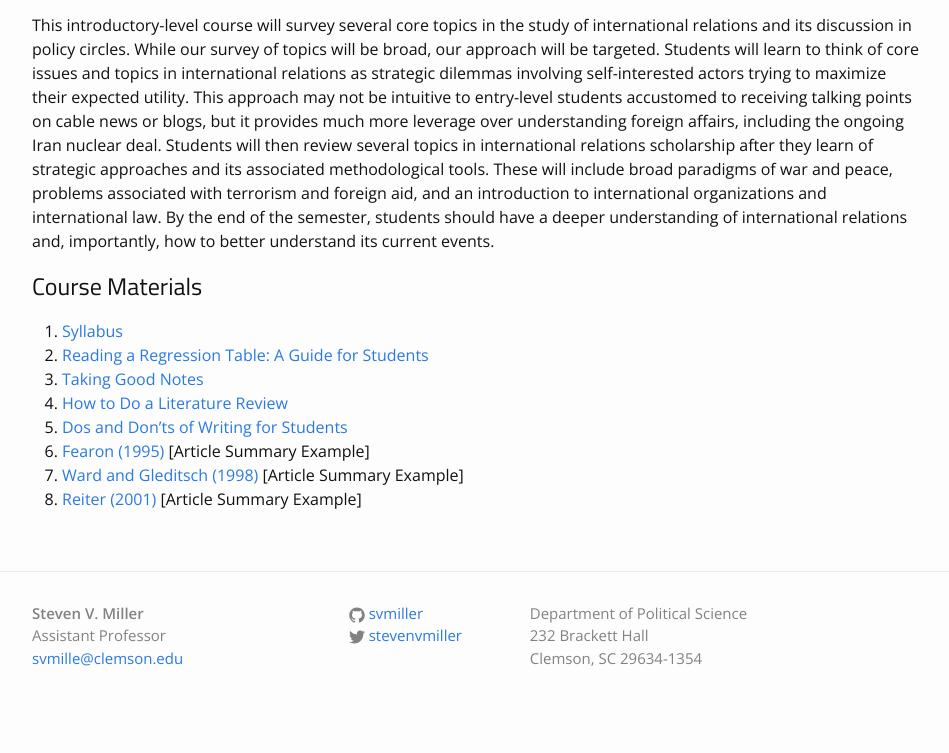
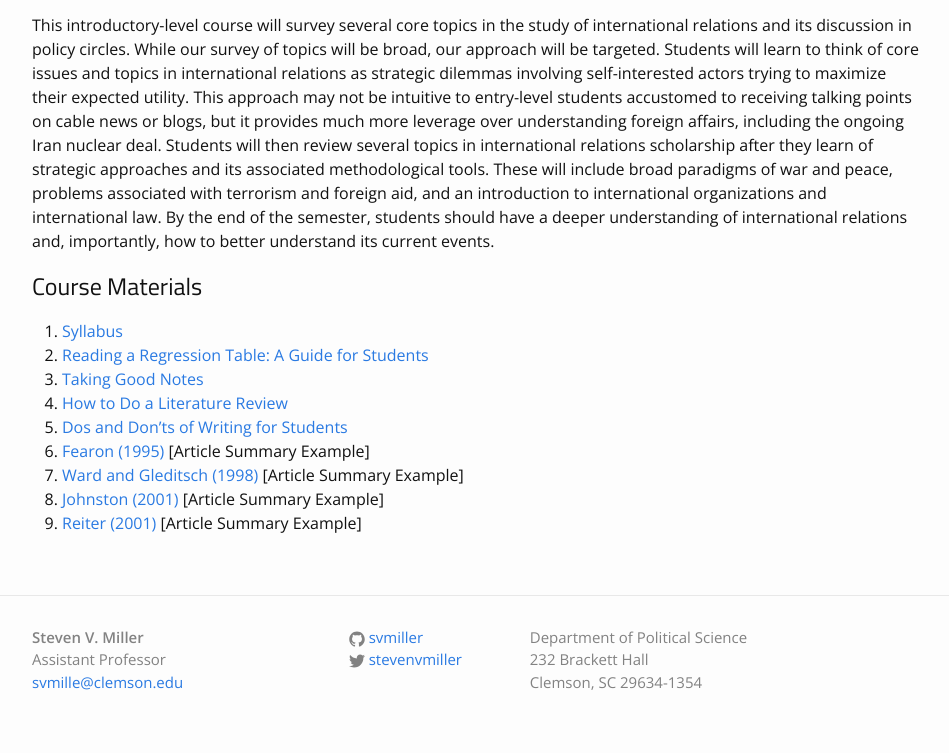
Before and after one commit to svmiller/svmiller.github.io, a Jekyll site: the page built from teaching/posc-1020.md, in a window 1280 px wide. Shown: the part 505-1258 px from the top of the page, without its empty margins (163-1112 px from the left). Built offline with Jekyll 4.4.1, drawn with Linux system fonts in a browser that asks for light colours; before the commit the page ends 1234 px from its top, so only the background shows below that.

Commit message:
another article summary example for POSC 3410

```diff
--- a/teaching/posc-1020.md
+++ b/teaching/posc-1020.md
@@ -17,4 +17,5 @@ This introductory-level course will survey several core topics in the study of i
 5. [Dos and Don'ts of Writing for Students](/blog/2015/06/dos-and-donts-of-writing-for-students/)
 6. [Fearon (1995)](https://www.dropbox.com/s/hkj58c62z4mt0h6/svm-notes-fearon1995rew.pdf?dl=0) [Article Summary Example]
 7. [Ward and Gleditsch (1998)](https://www.dropbox.com/s/2zs0m2upcvuq3vf/svm-notes-wardgleditsch1998dp.pdf?dl=0) [Article Summary Example]
-8. [Reiter (2001)](https://www.dropbox.com/s/pqayanqab72vtwg/svm-notes-reiter2001wne.pdf?dl=0) [Article Summary Example]
+8. [Johnston (2001)](https://www.dropbox.com/s/utnlkkz72zpc4za/svm-notes-johnston2001tii.pdf?dl=0) [Article Summary Example]
+9. [Reiter (2001)](https://www.dropbox.com/s/pqayanqab72vtwg/svm-notes-reiter2001wne.pdf?dl=0) [Article Summary Example]
```
